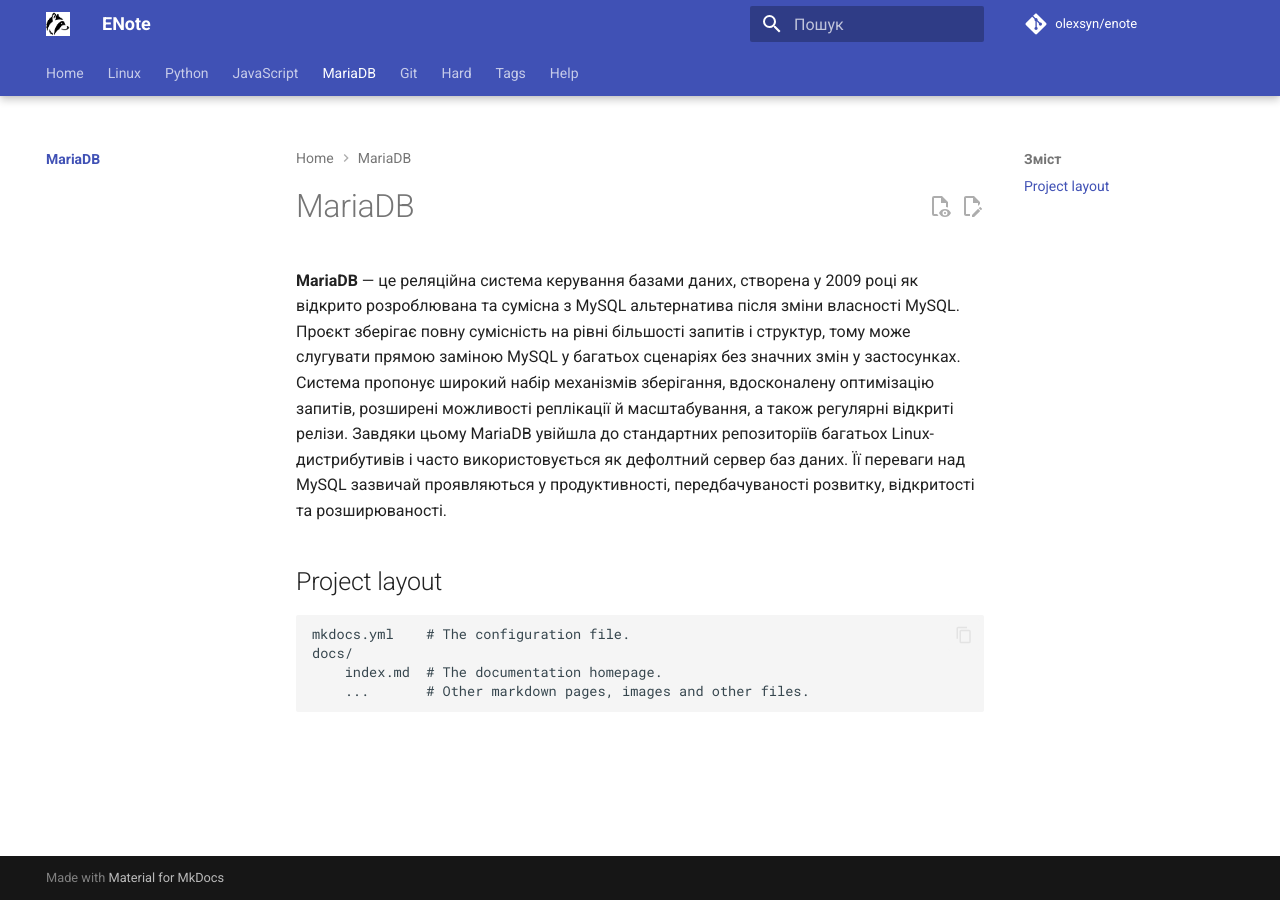
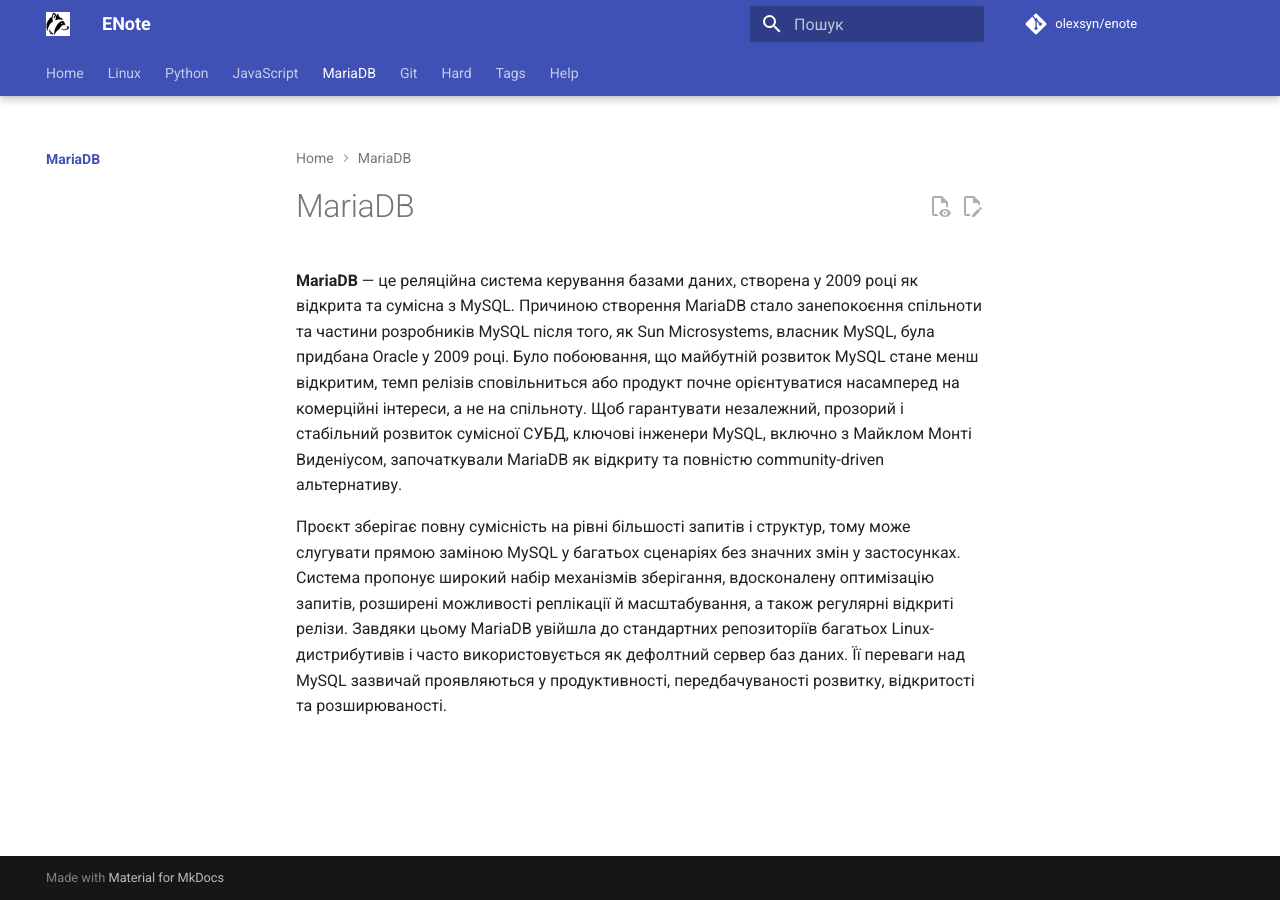
Before and after one commit to olexsyn/enote, an MkDocs documentation site: the page built from docs/mariadb/index.md, in a window 1280 px wide. Built offline with MkDocs 1.6.1 and Material for MkDocs 9.7.7, drawn with Linux system fonts in a browser that asks for light colours; comment, search, counter and statistics services are not loaded.

Commit message:
251127-0

```diff
--- a/docs/mariadb/index.md
+++ b/docs/mariadb/index.md
@@ -1,12 +1,6 @@
 # MariaDB
 
 
-**MariaDB** — це реляційна система керування базами даних, створена у 2009 році як відкрито розроблювана та сумісна з MySQL альтернатива після зміни власності MySQL. Проєкт зберігає повну сумісність на рівні більшості запитів і структур, тому може слугувати прямою заміною MySQL у багатьох сценаріях без значних змін у застосунках. Система пропонує широкий набір механізмів зберігання, вдосконалену оптимізацію запитів, розширені можливості реплікації й масштабування, а також регулярні відкриті релізи. Завдяки цьому MariaDB увійшла до стандартних репозиторіїв багатьох Linux-дистрибутивів і часто використовується як дефолтний сервер баз даних. Її переваги над MySQL зазвичай проявляються у продуктивності, передбачуваності розвитку, відкритості та розширюваності.
+**MariaDB** — це реляційна система керування базами даних, створена у 2009 році як відкрита та сумісна з MySQL. Причиною створення MariaDB стало занепокоєння спільноти та частини розробників MySQL після того, як Sun Microsystems, власник MySQL, була придбана Oracle у 2009 році. Було побоювання, що майбутній розвиток MySQL стане менш відкритим, темп релізів сповільниться або продукт почне орієнтуватися насамперед на комерційні інтереси, а не на спільноту. Щоб гарантувати незалежний, прозорий і стабільний розвиток сумісної СУБД, ключові інженери MySQL, включно з Майклом Монті Виденіусом, започаткували MariaDB як відкриту та повністю community-driven альтернативу.
 
-
-## Project layout
-
-    mkdocs.yml    # The configuration file.
-    docs/
-        index.md  # The documentation homepage.
-        ...       # Other markdown pages, images and other files.
+Проєкт зберігає повну сумісність на рівні більшості запитів і структур, тому може слугувати прямою заміною MySQL у багатьох сценаріях без значних змін у застосунках. Система пропонує широкий набір механізмів зберігання, вдосконалену оптимізацію запитів, розширені можливості реплікації й масштабування, а також регулярні відкриті релізи. Завдяки цьому MariaDB увійшла до стандартних репозиторіїв багатьох Linux-дистрибутивів і часто використовується як дефолтний сервер баз даних. Її переваги над MySQL зазвичай проявляються у продуктивності, передбачуваності розвитку, відкритості та розширюваності.
```
Also changed, not shown: docs/hard/laptops/hp-zbook-15-g6.md (added, +6 -0 lines), docs/hard/laptops/lenovo-tp-t590.md (added, +7 -0 lines).
